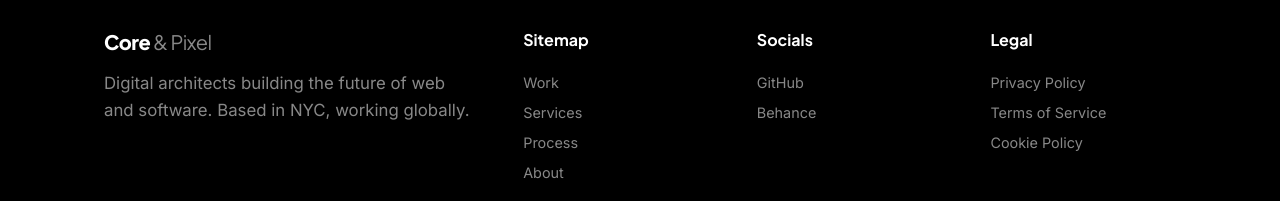
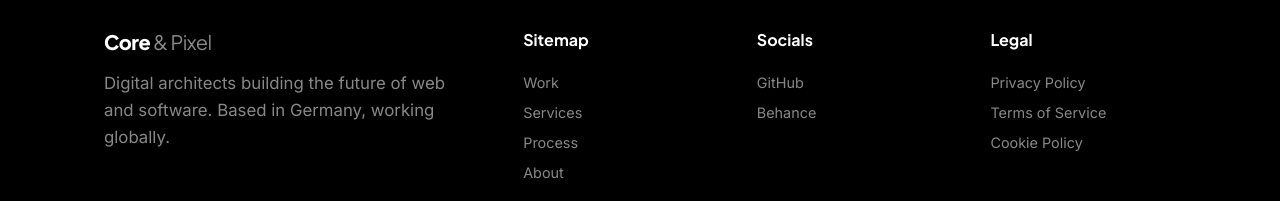
Before and after one commit to CoreandPixel/Core-Pixel, a plain HTML site: page shoppio.html in a window 1280 px wide. Shown: the part 6356-6557 px from the top of the page. Drawn offline with nearby package versions, Linux system fonts and the light colour scheme.

Commit message:
Update shoppio.html

```diff
--- a/shoppio.html
+++ b/shoppio.html
@@ -447,7 +447,7 @@
         <div class="footer-grid">
             <div class="footer-col">
                 <div class="logo" style="margin-bottom: 1rem;">Core <span>& Pixel</span></div>
-                <p style="color: #888; line-height: 1.6;">Digital architects building the future of web and software. Based in NYC, working globally.</p>
+                <p style="color: #888; line-height: 1.6;">Digital architects building the future of web and software. Based in Germany, working globally.</p>
             </div>
             <div class="footer-col"><h4>Sitemap</h4><ul><li><a href="index.html#work">Work</a></li><li><a href="#">Services</a></li><li><a href="#">Process</a></li><li><a href="#">About</a></li></ul></div>
             <div class="footer-col"><h4>Socials</h4><ul><li><a href="https://github.com/CoreandPixel" target="_blank">GitHub</a></li><li><a href="https://www.behance.net/priyanshu_rai" target="_blank">Behance</a></li></ul></div>
```
